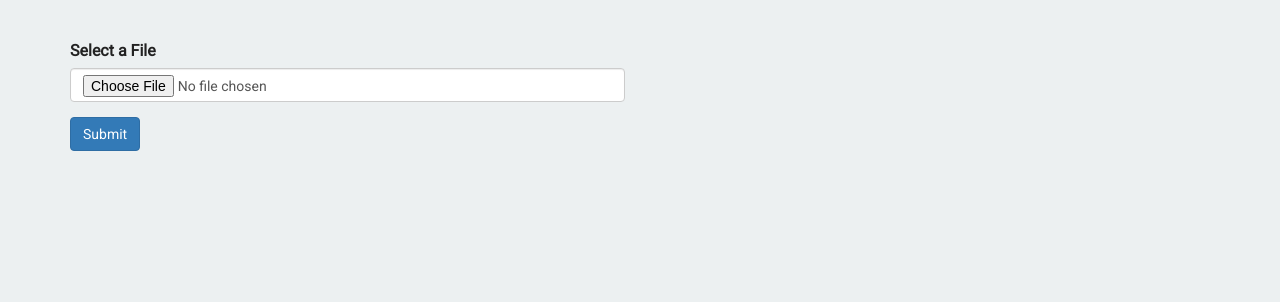
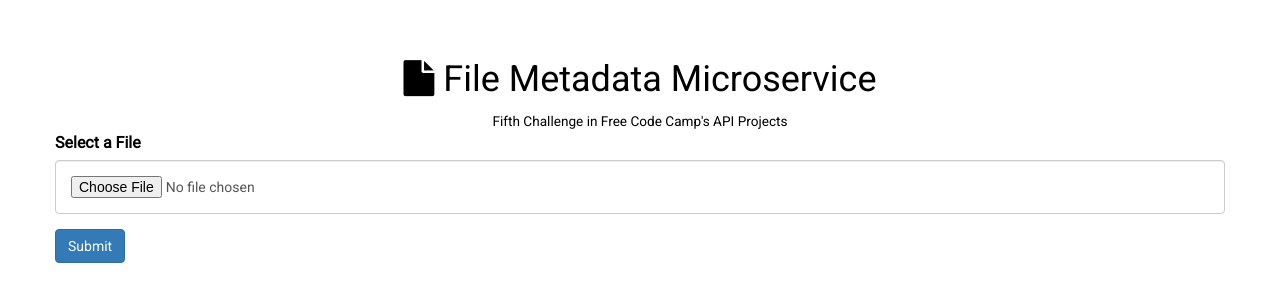
Before and after one commit to theproactivedev/file-metadata, a website: page views/index.html in a window 1280 px wide. Drawn offline with nearby package versions, Linux system fonts and the light colour scheme.

Commit message:
Checkpoint

```diff
--- a/public/style.css
+++ b/public/style.css
@@ -3,8 +3,7 @@
 body {
 	font-family: 'Roboto', sans-serif;
 	font-size: 16px;
-	color: #222;
-	background-color: #ECF0F1;
+	color: #000;
 	text-align: center;
 }
 
@@ -15,6 +14,11 @@
 
 .form-group {
   text-align: left;
+}
+
+.form-control {
+  height: auto;
+  padding: 15px;
 }
 
 .footer {
--- a/views/index.html
+++ b/views/index.html
@@ -2,16 +2,25 @@
 <html>
 
    <head>
-      <title>Backend Challenges | Free Code Camp</title>
+      <title>File Metadata | Free Code Camp</title>
       <link rel="shortcut icon" href="https://cdn.hyperdev.com/us-east-1%3A52a203ff-088b-420f-81be-45bf559d01b1%2Ffavicon.ico" type="image/x-icon"/>
       <link href="https://fonts.googleapis.com/css?family=Roboto" rel="stylesheet" type="text/css">
+     <link href="https://maxcdn.bootstrapcdn.com/font-awesome/4.7.0/css/font-awesome.min.css" rel="stylesheet" integrity="sha384-wvfXpqpZZVQGK6TAh5PVlGOfQNHSoD2xbE+QkPxCAFlNEevoEH3Sl0sibVcOQVnN" crossorigin="anonymous">
      <link href="https://maxcdn.bootstrapcdn.com/bootstrap/3.3.7/css/bootstrap.min.css" rel="stylesheet" integrity="sha384-BVYiiSIFeK1dGmJRAkycuHAHRg32OmUcww7on3RYdg4Va+PmSTsz/K68vbdEjh4u" crossorigin="anonymous">
       <link href="/public/style.css" rel="stylesheet" type="text/css">
    </head>
 
    <body>
       <div class="container">
-         <form class="col-sm-12 col-md-8 col-lg-6">
+        <div>
+          <h1>
+            <i class="fa fa-file" aria-hidden="true"></i>
+            File Metadata Microservice
+          </h1>
+          <small>Fifth Challenge in Free Code Camp's API Projects</small>
+        </div>
+
+         <form>
            <div class="form-group">
              <label for="file-input">Select a File</label>
              <input type="file" id="file-input" name="file" class="form-control">
```
